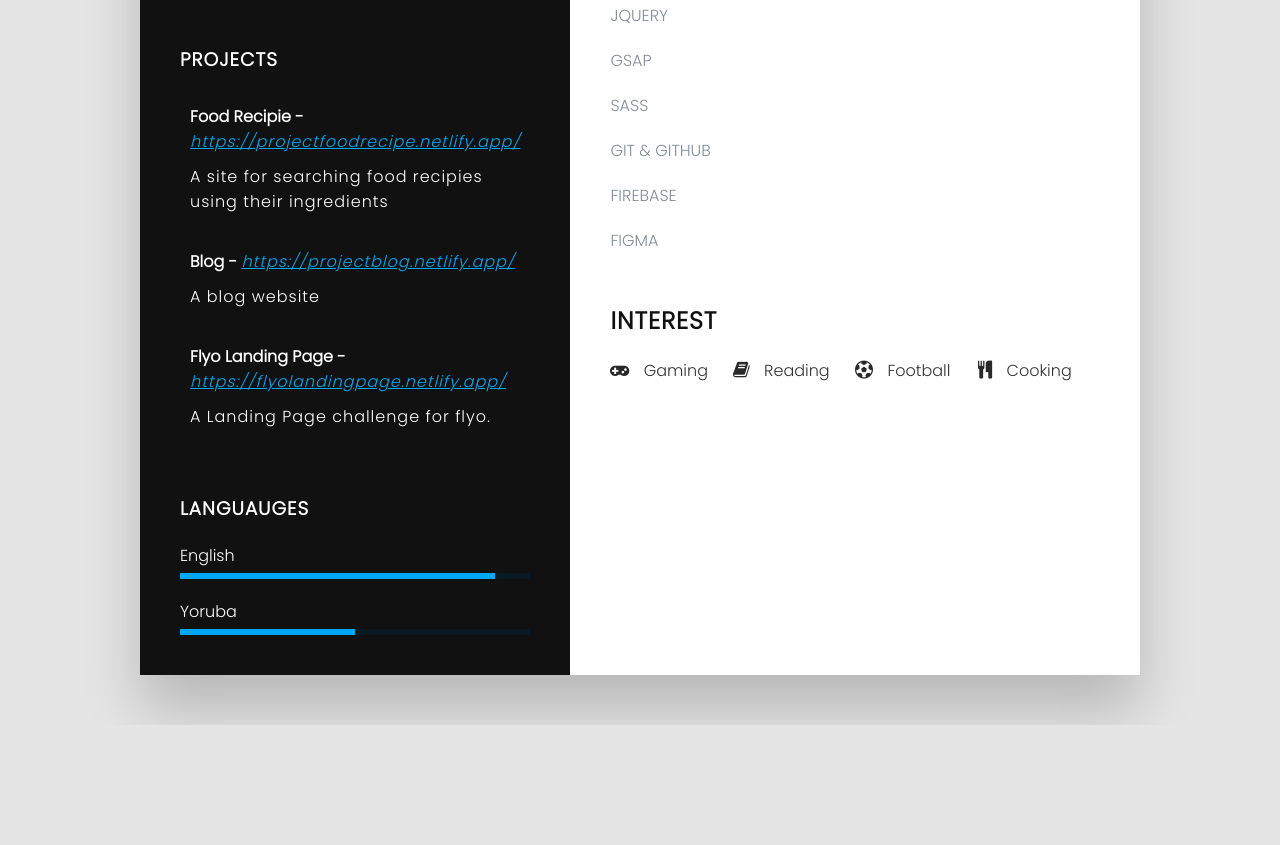
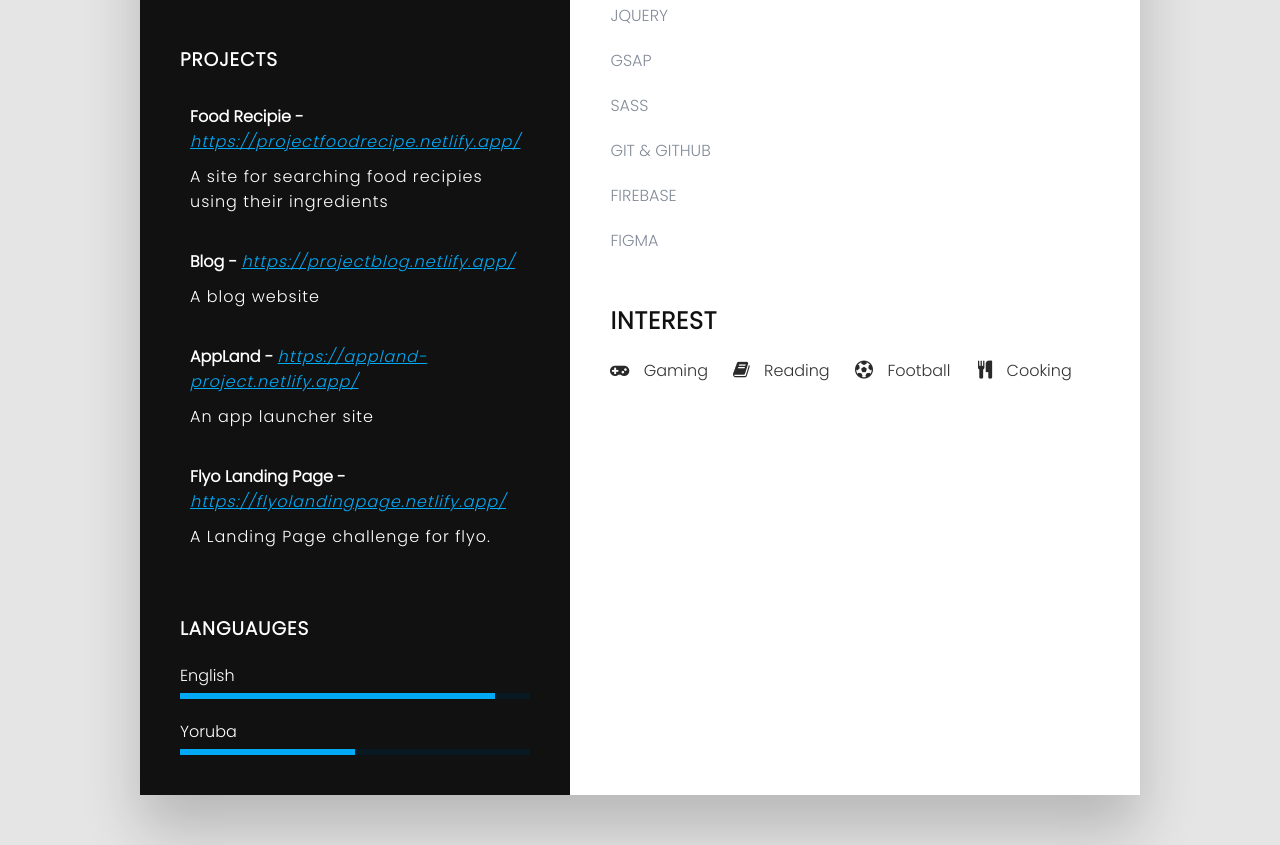
Before and after one commit to Michael-ael/MY_CV, a plain HTML site: page index.html in a window 1280 px wide. Shown: the part 1032-1877 px from the top of the page. Before the commit the page ends 1757 px from the top, so only its background shows below. Drawn offline with nearby package versions, Linux system fonts and the light colour scheme.

Commit message:
updated a new link

```diff
--- a/index.html
+++ b/index.html
@@ -103,6 +103,11 @@
                     <li data-aos="fade-right" data-aos-delay="300"  data-aos-offset="200">
                         Blog - <a href="https://projectblog.netlify.app/" target="_blank"> https://projectblog.netlify.app/ </a>
                         <p> A blog website </p>
+                    </li>
+
+                    <li data-aos="fade-right" data-aos-delay="300" data-aos-offset="200">
+                        AppLand - <a href="https://appland-project.netlify.app/" target="_blank"> https://appland-project.netlify.app/ </a>
+                        <p> An app launcher site </p>
                     </li>
 
                     <li data-aos="fade-right" data-aos-delay="300"  data-aos-offset="200">
```
